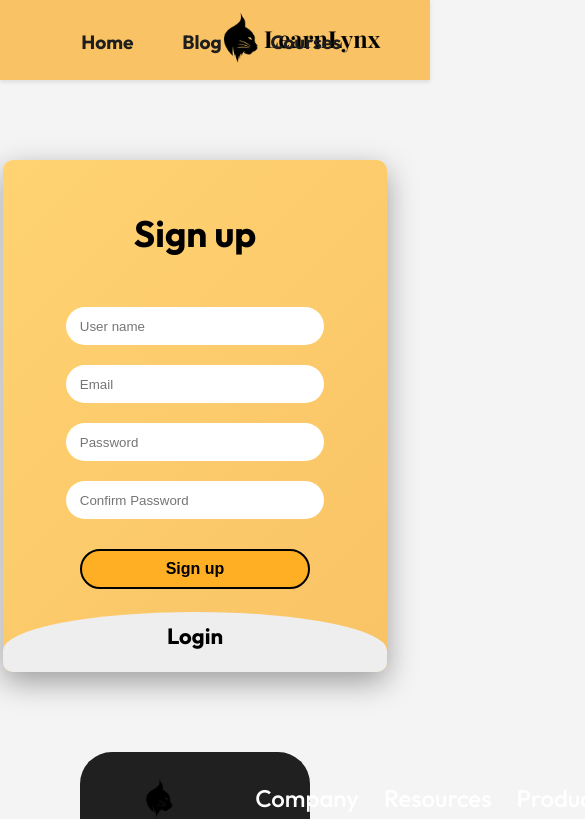
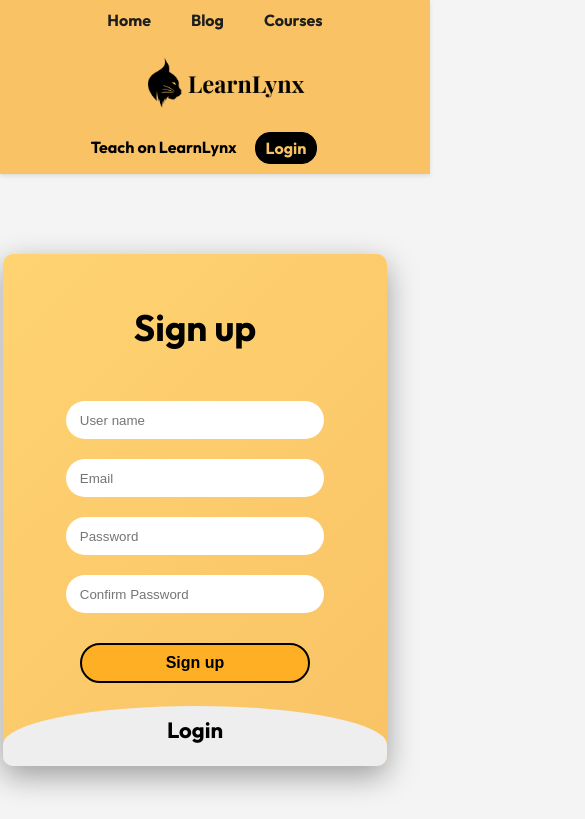
Before and after one commit to manan5657/LearnLynx, a React (Vite) app in the folder Client/: page /login in a window 390 px wide. Shown: the top 819 px of the page, 585 px wide, since content can reach past the window. Built offline with nearby package versions, Linux system fonts and the light colour scheme.

Commit message:
manan learlynx bugs fixes

```diff
--- a/Client/src/App.jsx
+++ b/Client/src/App.jsx
@@ -20,6 +20,7 @@
         <Route path="/" element={<Layout />}>
           <Route path="/" element={<Landingpage />} />
           <Route path="/all-courses" element={<Courses />} />
+          <Route path="/all-courses" element={<Courses />} />
           <Route path="/login" element={<Login />} />
           <Route path="/signup" element={<Login />} />
           <Route path="/Course/:id" element={<ViewCourse />} />
--- a/Client/src/components/Header/Header.css
+++ b/Client/src/components/Header/Header.css
@@ -1,6 +1,6 @@
 body {
-  margin: 0px;
-  padding: 0px;
+  margin: 0;
+  padding: 0;
 }
 
 .header {
@@ -12,17 +12,15 @@
   width: 100%;
   height: 80px;
   box-shadow: 0 2px 4px rgba(0, 0, 0, 0.1);
-  /* font-family : playfair display; */
-  font-family: outfit;
+  font-family: outfit, sans-serif;
   font-weight: 500;
-  padding-right: 40px;
+  padding: 0 20px;
 }
 
 nav {
   display: flex;
-  gap: 30%;
-  margin-left: 50%;
-  width: 100%;
+  gap: 2.5rem;
+  margin-left: 2rem;
 }
 
 .navlink {
@@ -30,7 +28,6 @@
   color: #1e1e1e;
   font-weight: bold;
   font-size: 1.2rem;
-  transform: translateY(6px);
   padding-bottom: 6px;
   transition: all 0.3s ease-in-out;
   border-bottom: 2px solid transparent;
@@ -45,23 +42,20 @@
   display: flex;
   justify-content: center;
   align-items: center;
-  padding-left: 10%;
 }
 
 .imageshown {
-  height: 70px !important;
+  height: 70px;
 }
+
 .authentication {
   display: flex;
   gap: 1.5rem;
-  /* justify-items: right; */
-  /* margin-right: 2rem; */
-  /* justify-self: right; */
-  transform: translateX(14rem);
-  padding-right: 4rem;
   font-size: 1.2rem;
-  width: 33%;
+  padding-right: 20px;
+  margin-right: 2rem;
 }
+
 .link {
   text-decoration: none;
   font-weight: bold;
@@ -74,7 +68,49 @@
   border-radius: 15px;
   color: #f9c365;
 }
+
 .login {
   padding: 5px 10px;
   color: #000;
 }
+
+/* Responsive styles */
+@media (max-width: 768px) {
+  .header {
+    flex-direction: column;
+    height: auto;
+    padding: 10px 20px;
+  }
+
+  nav {
+    margin-left: 0;
+    margin-bottom: 10px;
+  }
+
+  .image {
+    margin-bottom: 10px;
+  }
+
+  .authentication {
+    justify-content: center;
+    gap: 1rem;
+    flex-wrap: wrap;
+    padding-right: 0;
+  }
+}
+
+@media (max-width: 480px) {
+  .navlink {
+    font-size: 1rem;
+  }
+
+  .authentication {
+    gap: 0.5rem;
+    font-size: 1rem;
+  }
+
+  .signup,
+  .login {
+    padding: 5px 10px;
+  }
+}
--- a/Client/src/components/LandingPage/Hero-plans/Heroplans.css
+++ b/Client/src/components/LandingPage/Hero-plans/Heroplans.css
@@ -5,7 +5,7 @@
 .page4-potential {
   font-size: 4rem;
   font-weight: 600;
-  transform: translateY(4.5rem);
+  transform: translateY(4.5rem) translateX(-3rem);
   font-family: "Outfit";
   margin: 0rem 0rem 0rem 6rem;
 }
@@ -16,7 +16,7 @@
 }
 
 .page4-left {
-  transform: translateY(8rem);
+  transform: translateY(8rem) translateX(-3rem);
 }
 .page4-learnlynx {
   background-color: #f9c365;
--- a/Client/src/components/LandingPage/Hero/Hero.css
+++ b/Client/src/components/LandingPage/Hero/Hero.css
@@ -9,6 +9,7 @@
   /* width: 100%; */
   /* justify-content: space-between; */
   gap: 1rem;
+  width: 100%;
   height: 650px;
   padding: 0 5rem;
   background-color: #f9c365;
@@ -139,6 +140,7 @@
   display: inline-block;
   font-weight: 300;
   letter-spacing: 2px;
+  padding-right: 2rem;
   margin: 70px 30px 0px 40px;
 }
 
--- a/Client/src/components/Login-Signup/Login.jsx
+++ b/Client/src/components/Login-Signup/Login.jsx
@@ -84,7 +84,11 @@
       } else {
         toast.success("Welcome To LearnLynx");
         if (teacher) {
-          window.location.href = `http://localhost:5173/admin/dashboard/`;
+          window.location.href = `http://localhost:5174/admin/dashboard/`;
+        } else {
+          setTimeout(() => {
+            navigate("/"); // Redirect after showing toast
+          }, 1000);
         }
         setLoginData({
           email: "",
@@ -184,7 +188,7 @@
       </div>
       <ToastContainer
         position="bottom-right"
-        autoClose={2000} // Close after 3 seconds
+        autoClose={1000} // Close after 3 seconds
         hideProgressBar={false}
       />
     </>
--- a/Client/src/components/view-course/ViewCourse.jsx
+++ b/Client/src/components/view-course/ViewCourse.jsx
@@ -1,32 +1,37 @@
 import "./ViewCourse.css";
 import { useState, useEffect } from "react";
 import { useNavigate, useParams } from "react-router-dom";
-import axios from 'axios';
-import logo from '../../assets/logo-learnlynx.png';
+import axios from "axios";
+import logo from "../../assets/logo-learnlynx.png";
 import { toast, ToastContainer } from "react-toastify";
 import "../../../node_modules/react-toastify/dist/ReactToastify.css";
-
 
 export default function ViewCourse() {
   const { id } = useParams();
   const [course, setCourse] = useState({});
   const [error, setError] = useState(null);
-  const navigate=useNavigate();
+  const navigate = useNavigate();
+
   const checkOutHandler = async (ammount) => {
-    const verify = await axios.get("http://localhost:3000/api/verifyUser",{withCredentials:true});
-    if(verify.data.success==false){
-      toast.error('Please Login First');
-      setTimeout(() => {
-        navigate('/login');
-      }, (3000));
-    }
-    else{
     try {
+      const verify = await axios.get("http://localhost:3000/api/verifyUser", {
+        withCredentials: true,
+      });
+
+      if (!verify.data.success) {
+        toast.error("Please Login First");
+        setTimeout(() => {
+          navigate("/login");
+        }, 3000);
+        return;
+      }
+
       const {
         data: { order },
       } = await axios.post("http://localhost:3000/api/checkout", {
         ammount,
       });
+
       const {
         data: { key },
       } = await axios.get("http://localhost:3000/api/getkey");
@@ -37,12 +42,30 @@
         currency: "INR",
         name: "LearnLynx",
         description: "Testing Razorpay",
-        image: `${logo}`,
-        order_id: order.id, //This is a sample Order ID. Pass the `id` obtained in the response of Step 1
-        callback_url: `http://localhost:3000/api/paymentverification/${id}?auth=${verify.data.user._id}`,
+        image: logo,
+        order_id: order.id,
+        handler: async function (response) {
+          try {
+            const savePaymentData = await axios.post(
+              `http://localhost:3000/api/paymentverification/${id}?auth=${verify.data.user._id}`,
+              response,
+              {
+                withCredentials: true,
+              }
+            );
+
+            if (savePaymentData.data.success) {
+              navigate("/my-learnings");
+            } else {
+              toast.error("Payment Verification Failed!");
+            }
+          } catch (error) {
+            toast.error("Error in Payment Verification!");
+          }
+        },
         prefill: {
-          name: `${verify.data.user.username}`,
-          email: `${verify.data.user.email}`,
+          name: verify.data.user.username,
+          email: verify.data.user.email,
           contact: "9000090000",
         },
         notes: {
@@ -53,13 +76,13 @@
         },
       };
 
-      var rzp1 = window.Razorpay(options);
+      const rzp1 = new window.Razorpay(options);
       rzp1.open();
     } catch (err) {
-      console.log(err);
+      console.error("Error during checkout:", err);
+      toast.error("An error occurred during checkout.");
     }
   };
-}
 
   useEffect(() => {
     fetch(`/api/admin/course/${id}`)
@@ -72,7 +95,6 @@
       .then((data) => setCourse(data))
       .catch((error) => setError(error.message));
   }, [id]);
-
 
   return (
     <>
@@ -93,7 +115,12 @@
               <p className="course-price discount-price">
                 ₹ {course.discountPrice}
               </p>
-              <button className="enroll-btn" onClick={()=>{checkOutHandler(course.discountPrice)}}>Enroll Now!</button>
+              <button
+                className="enroll-btn"
+                onClick={() => checkOutHandler(course.discountPrice)}
+              >
+                Enroll Now!
+              </button>
             </div>
           </div>
         </div>
@@ -140,7 +167,7 @@
       </div>
       <ToastContainer
         position="bottom-right"
-        autoClose={3000} // Close after 3 seconds
+        autoClose={3000}
         hideProgressBar={false}
       />
     </>
```
Also changed, not shown: Client/src/components/Header/Header.jsx (+136 -18 lines), Client/src/components/PreLoader/PreLoader.css (added, +31 -0 lines), Client/src/components/PreLoader/PreLoader.jsx (added, +11 -0 lines).
